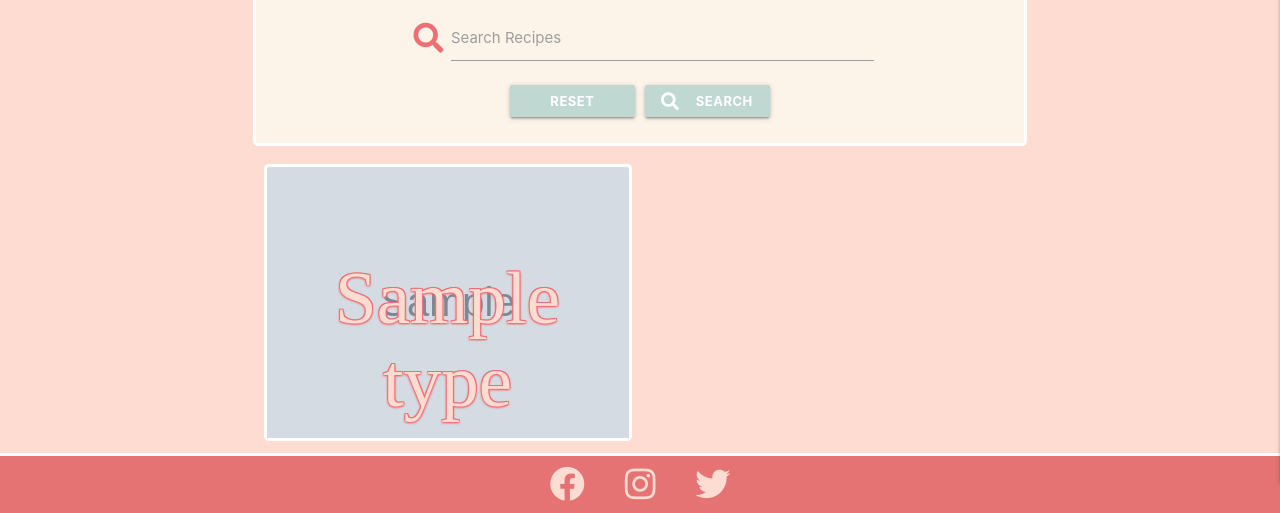
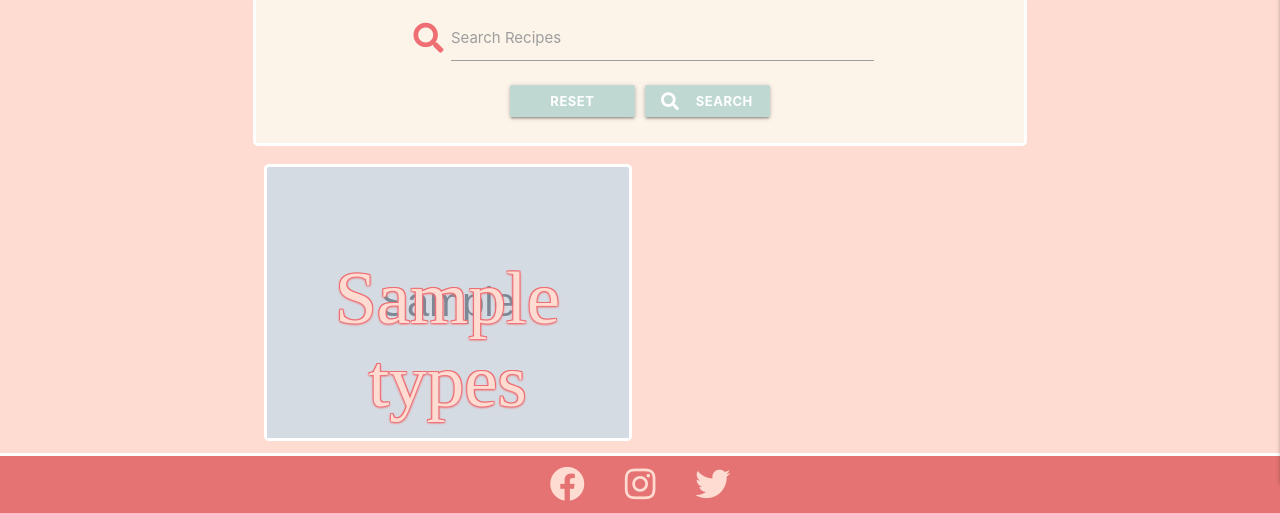
Before and after one commit to C-Undritz/Community-Treats, a Flask app: page / in a window 1280 px wide. Shown: the part 377-890 px from the top of the page. Run offline with Flask 2, Linux system fonts and the light colour scheme; grey boxes marked "Sample" are stand-in pictures; a database or web service that is not in the repository returns one stand-in record (values such as "Sample title"); some libraries are stand-ins or nearby versions; some web fonts are replaced.

Commit message:
style: updated display of type names following slight DB change of information

```diff
--- a/templates/index.html
+++ b/templates/index.html
@@ -65,7 +65,7 @@
                     <img src="{{ type.type_image }}">
                     <div class="row card-text">
                         <div class="col s12">
-                            <h1>{{ type.type_name }}</h1>
+                            <h1>{{ type.type_name }}s</h1>
                         </div>
                     </div>
                 </div>
```
